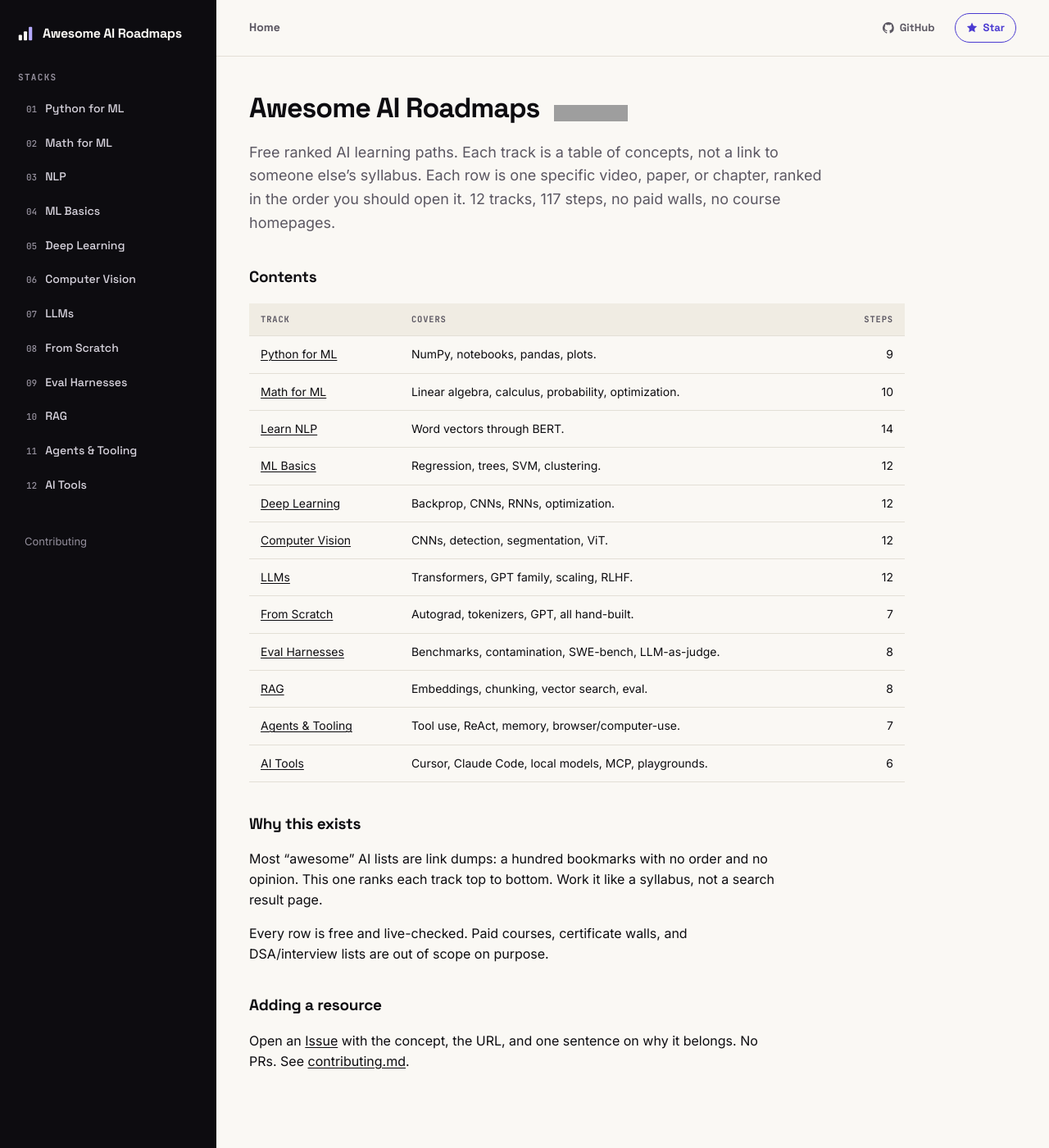
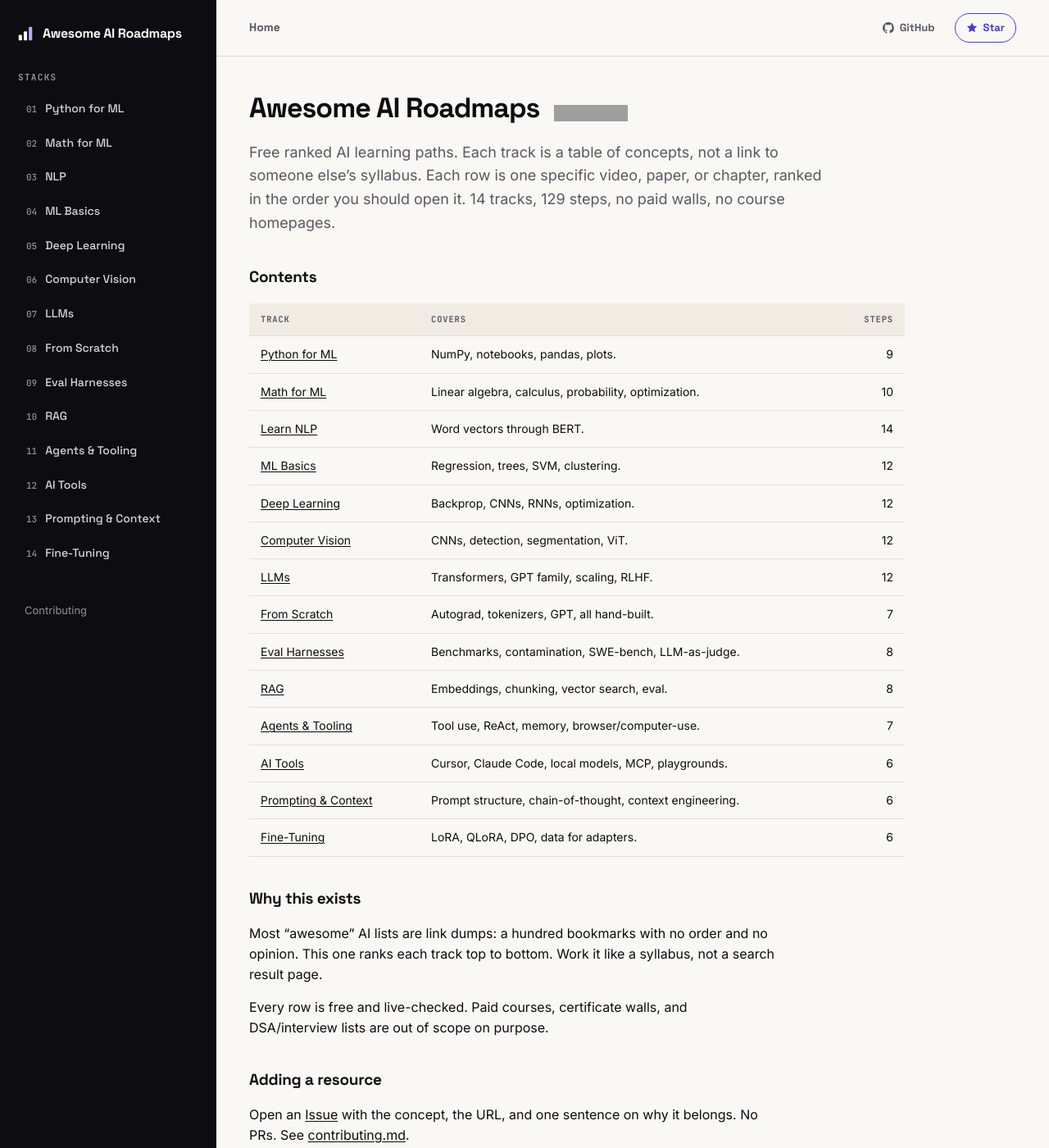
Before and after one commit to GruheshKurra/awesome-ai-roadmaps, a Jekyll site: the page built from README.md, in a window 1280 px wide and 1400 px high. Shown: the whole window at 82% size. Built offline with Jekyll 4.4.1, drawn with Linux system fonts in a browser that asks for light colours; our own code applies the rules of GitHub Pages for plain Markdown files; grey boxes are pictures that could not be loaded.

Commit message:
Add Prompting & Context and Fine-Tuning tracks
Prompting & Context: prompt structure, a hands-on interactive tutorial,
chain-of-thought, Karpathy on how he actually uses LLMs, context
engineering beyond the prompt, and where long context breaks down.

Fine-Tuning: full fine-tuning vs. PEFT, LoRA, QLoRA, applying LoRA in
practice, data curation for fine-tuning, and DPO.

Every link fetched and confirmed live before inclusion.

```diff
--- a/README.md
+++ b/README.md
@@ -1,6 +1,6 @@
 # Awesome AI Roadmaps [![Awesome](https://awesome.re/badge.svg)](https://awesome.re)
 
-Free ranked AI learning paths. Each track is a table of concepts, not a link to someone else's syllabus. Each row is one specific video, paper, or chapter, ranked in the order you should open it. 12 tracks, 117 steps, no paid walls, no course homepages.
+Free ranked AI learning paths. Each track is a table of concepts, not a link to someone else's syllabus. Each row is one specific video, paper, or chapter, ranked in the order you should open it. 14 tracks, 129 steps, no paid walls, no course homepages.
 
 ## Contents
 
@@ -18,6 +18,8 @@ Free ranked AI learning paths. Each track is a table of concepts, not a link to
 | [RAG](tracks/rag/) | Embeddings, chunking, vector search, eval. | 8 |
 | [Agents & Tooling](tracks/agents-tooling/) | Tool use, ReAct, memory, browser/computer-use. | 7 |
 | [AI Tools](tracks/ai-tools/) | Cursor, Claude Code, local models, MCP, playgrounds. | 6 |
+| [Prompting & Context](tracks/prompt-context/) | Prompt structure, chain-of-thought, context engineering. | 6 |
+| [Fine-Tuning](tracks/fine-tuning/) | LoRA, QLoRA, DPO, data for adapters. | 6 |
 
 ## Why this exists
 
--- a/_config.yml
+++ b/_config.yml
@@ -70,6 +70,10 @@ track_nav:
     label: Agents & Tooling
   - slug: ai-tools
     label: AI Tools
+  - slug: prompt-context
+    label: Prompting & Context
+  - slug: fine-tuning
+    label: Fine-Tuning
 
 exclude:
   - LICENSE
```
Also changed, not shown: tracks/fine-tuning/README.md (added, +18 -0 lines), tracks/prompt-context/README.md (added, +18 -0 lines), 1 other file.
